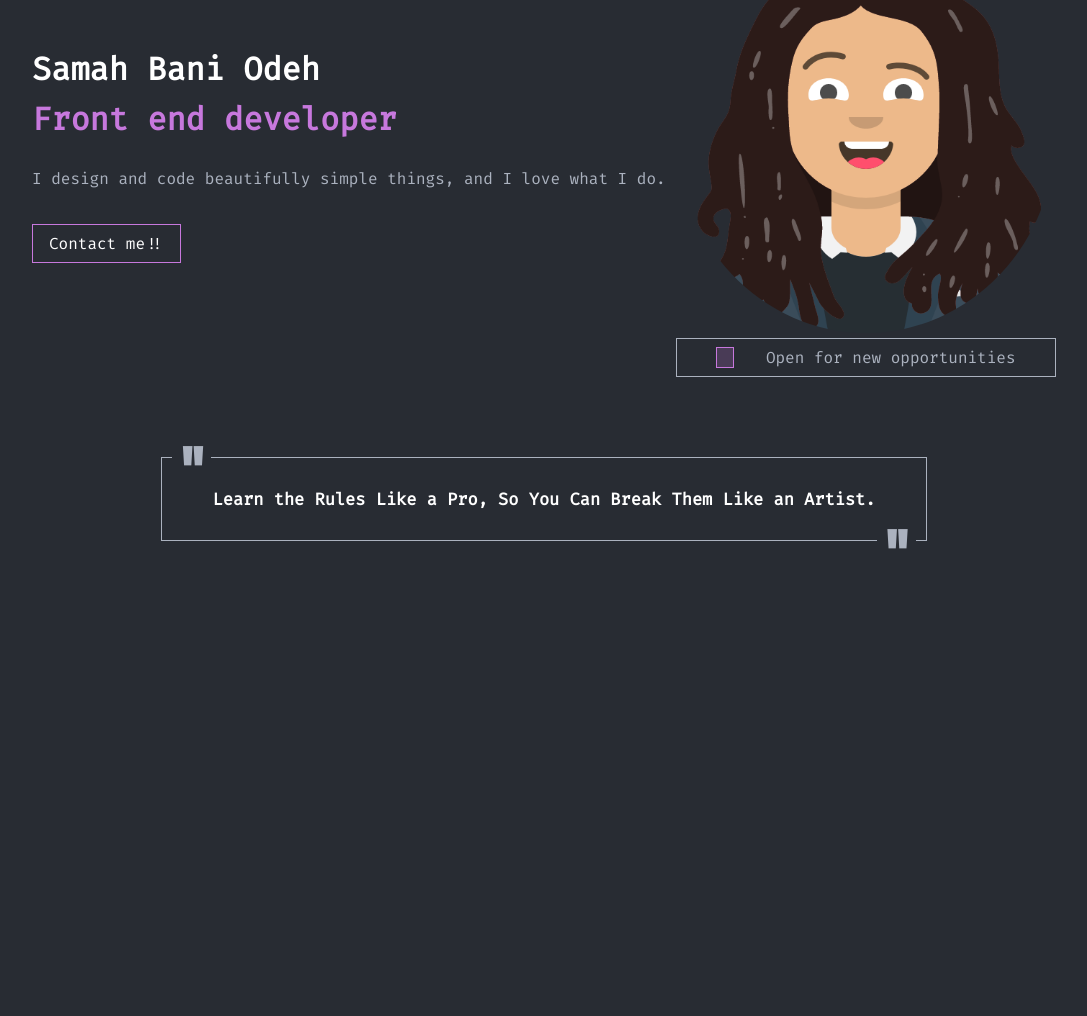
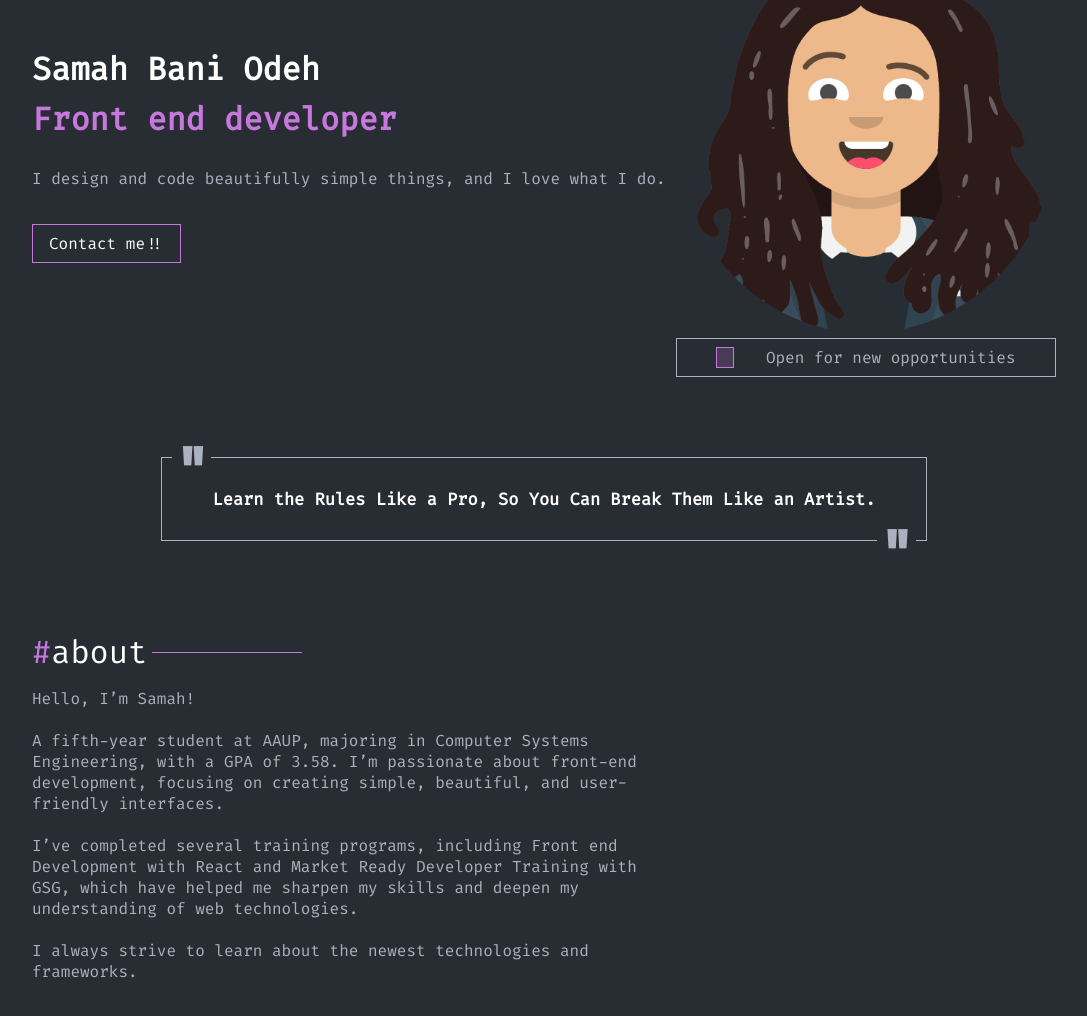
Before and after one commit to sammahkh/Portfolio, a plain HTML site: page index.html in a window 1280 px wide. Shown: the part 210-1226 px from the top of the page, without its empty margins (96-1183 px from the left). Before the commit the page ends 810 px from the top, so only its background shows below. Drawn offline with Linux system fonts and the light colour scheme.

Commit message:
Implement about section

```diff
--- a/index.html
+++ b/index.html
@@ -46,8 +46,23 @@
                 So You Can Break Them Like an Artist.
             </blockquote>
         </section>
-
-
+        <section id="about" class="about-section">
+            <div class="about-text">
+                <h2><span>#</span>about</h2>
+                <p>
+                    Hello, I’m Samah!
+                    <br><br>
+                    A fifth-year student at AAUP, majoring in Computer Systems Engineering, with a GPA of 3.58.
+                    I’m passionate about front-end development, focusing on creating simple, beautiful, and user-friendly interfaces.
+                </p>
+                <br>
+                <p>
+                    I’ve completed several training programs, including Front end Development with React and Market Ready Developer Training with GSG, which have helped me sharpen my skills and deepen my understanding of web technologies.
+                    <br><br>
+                    I always strive to learn about the newest technologies and frameworks.
+                </p>
+            </div>
+        </section>
     </main>
 </body>
 </html>
--- a/styles.css
+++ b/styles.css
@@ -186,3 +186,41 @@ main {
     font-weight: 700;
     background-color: var(--background-color);
 }
+
+/* SECTION 3 : ABOUT */
+
+.about-section {
+    margin: 90px 0px;
+}
+
+.about-section .about-text {
+    color: var(--tertiary-text-color);
+}
+
+.about-section .about-text h2 {
+    color: var(--secondary-text-color);
+    margin-bottom: 15px;
+    font-size: 32px;
+    font-weight: 500;
+    position: relative;
+}
+
+.about-section .about-text h2 span {
+    color: var(--primary-text-color);
+}
+
+.about-section .about-text h2::after {
+    content: "";
+    position: absolute;
+    left: 120px;
+    top: 50%;
+    width: 150px;
+    height: 1px;
+    background-color:var(--primary-text-color);
+}
+
+@media (min-width: 970px) {
+    .about-text{
+        width: 60%;
+    }
+}
```
